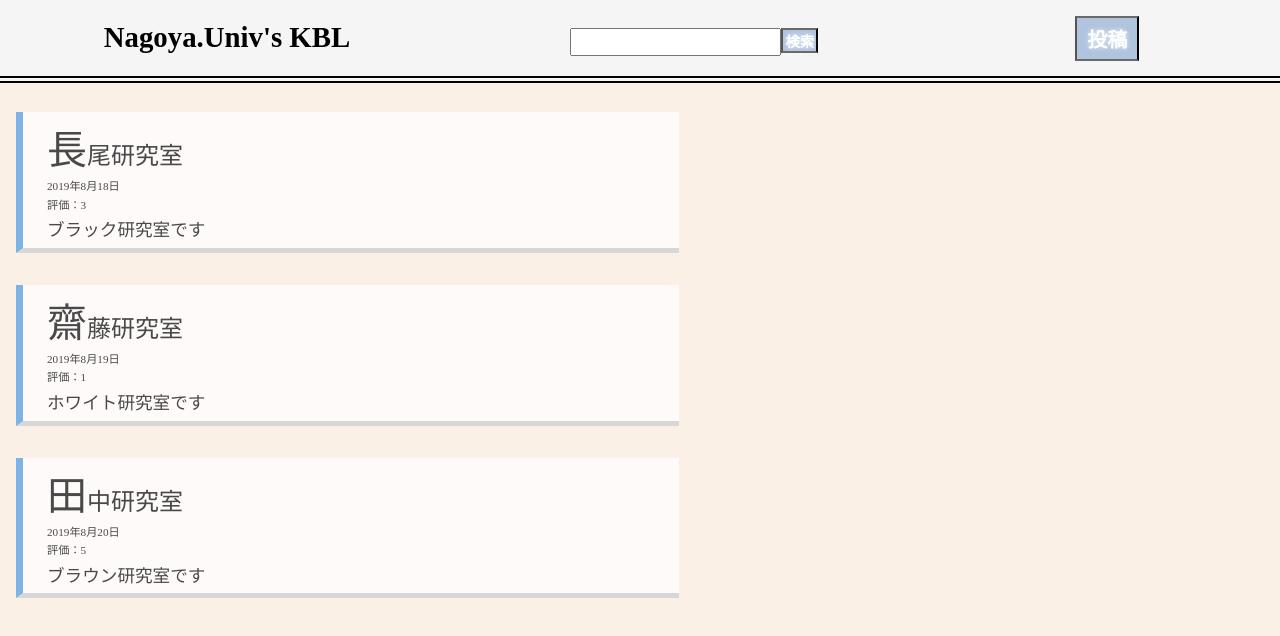
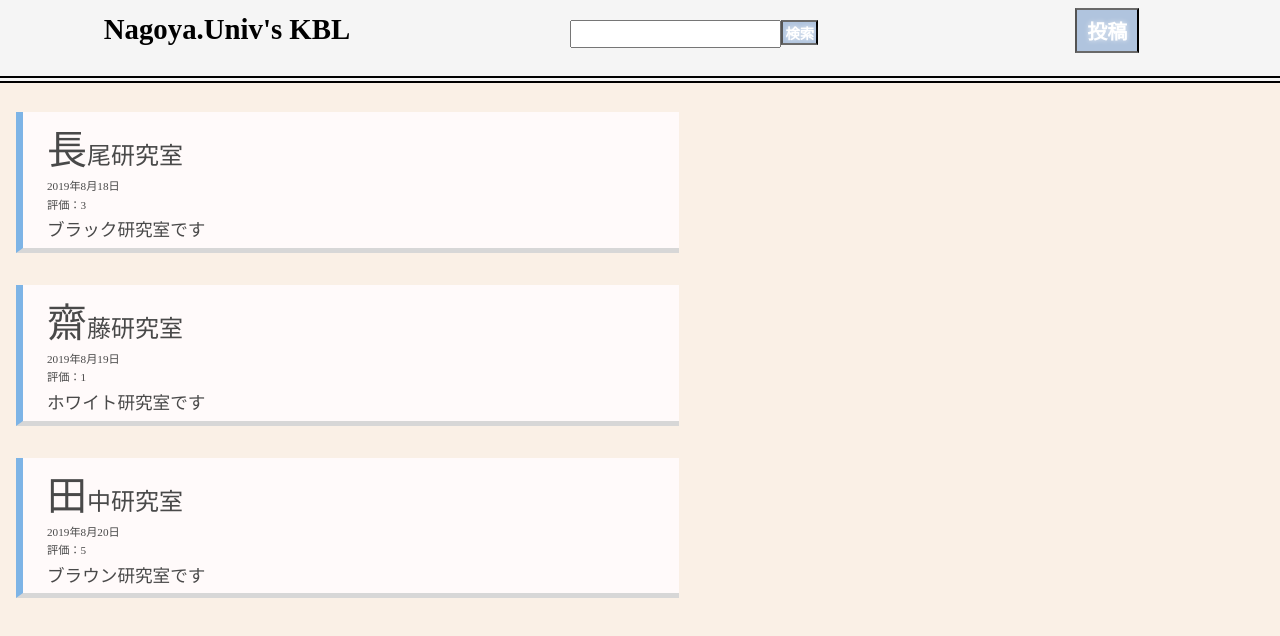
Before and after one commit to kotatutatuko/nu-ken-bl, a React (Create React App) app: page / in a window 1280 px wide. Shown: the top 636 px of the page. Built offline with nearby package versions, Linux system fonts and the light colour scheme.

Commit message:
タグの修正

```diff
--- a/src/components/header.js
+++ b/src/components/header.js
@@ -8,7 +8,7 @@ export default class Header extends React.Component {
       <div className="headerContainer">
         {/*header部分　stateは持たせない*/}
         <header>
-          <p>
+          <div className="headerContent">
             <ul className="headerBullet">
               <li className="title"> Nagoya.Univ's KBL</li>
               <li>
@@ -20,7 +20,7 @@ export default class Header extends React.Component {
                 <PostModal postReview={this.props.postReview}/>
               </li>
             </ul>
-          </p>
+          </div>
         </header>
       </div>
     );
--- a/src/index.css
+++ b/src/index.css
@@ -124,3 +124,6 @@ body {
 .modalreview .review {
   font-size: 1.1rem;
 }
+.headerContent {
+  padding-top: 0.5rem;
+}
```
